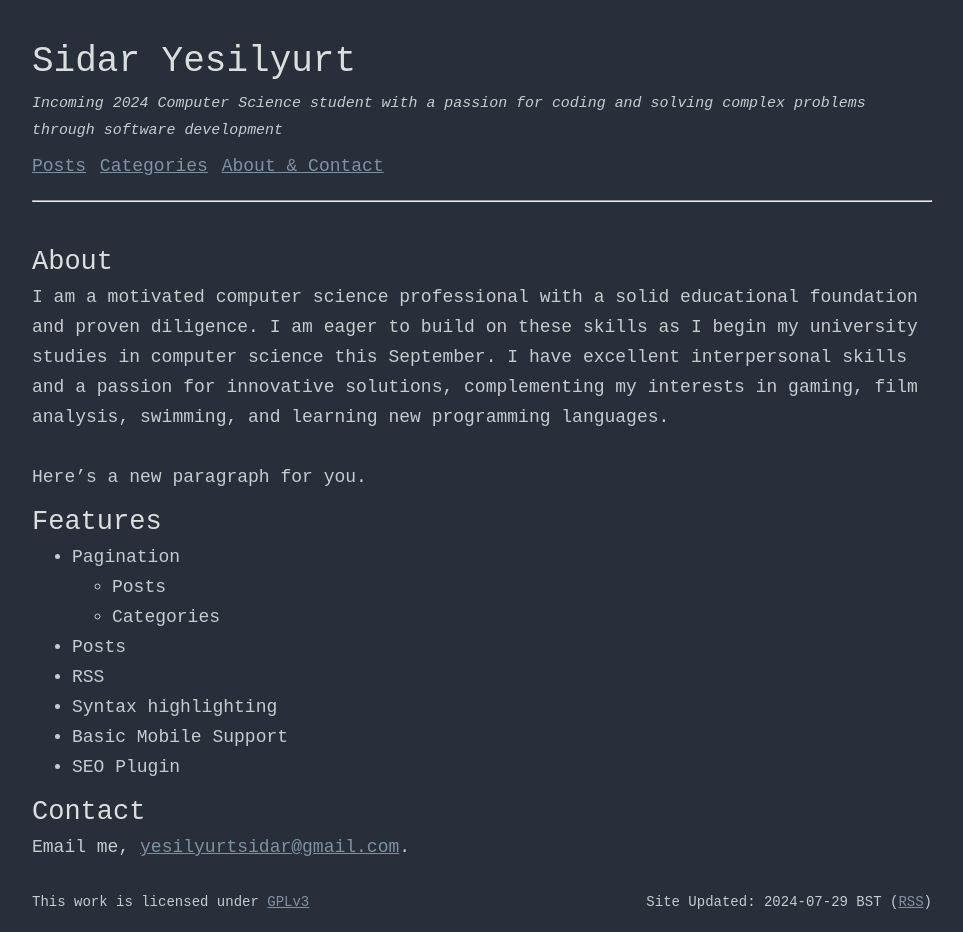
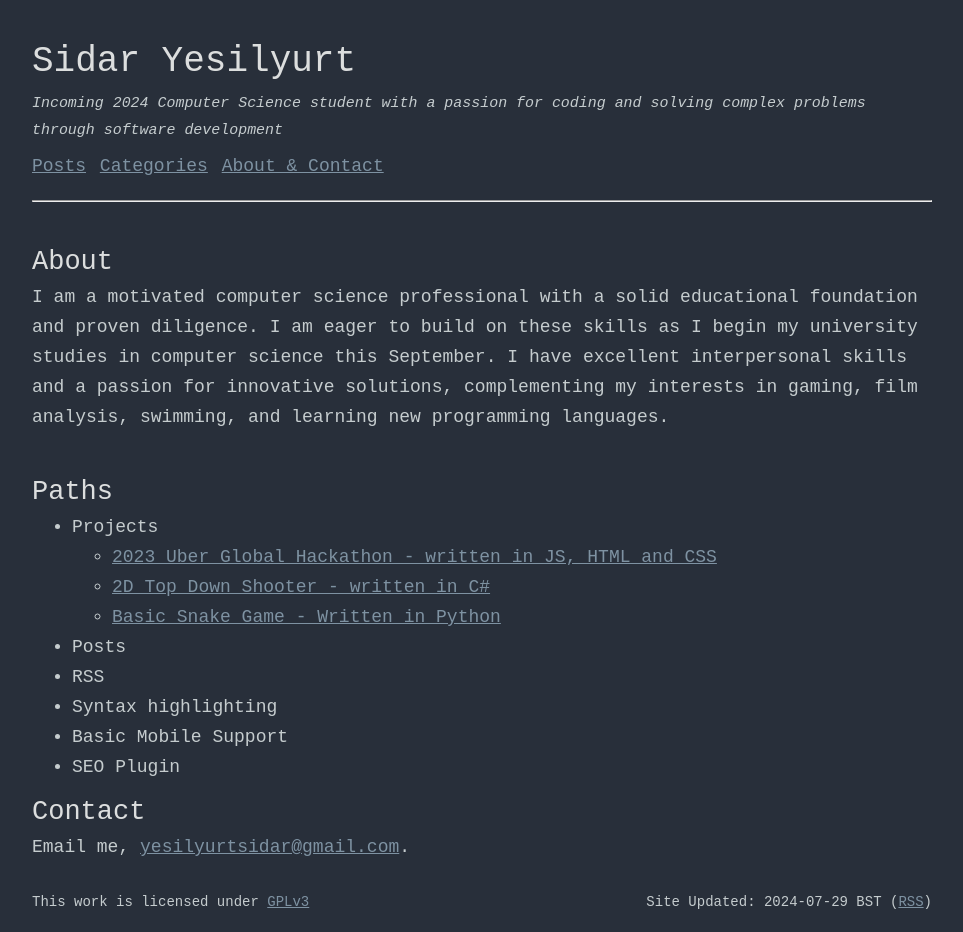
Before and after one commit to sidar-yesilyurt/sidar-yesilyurt.github.io, a Jekyll site: the page built from index.md, in a window 1280 px wide. Shown: the whole page, without its empty margins (158-1121 px from the left). Built offline with Jekyll 4.4.1, drawn with Linux system fonts in a browser that asks for light colours.

Commit message:
Update index.md

```diff
--- a/index.md
+++ b/index.md
@@ -7,12 +7,12 @@ title: Sidar Yesilyurt
 I am a motivated computer science professional with a solid educational foundation and proven diligence. I am eager to build on these skills as I begin my university studies in computer science this September. I have excellent interpersonal skills and a passion for innovative solutions, complementing my interests in gaming, film analysis, swimming, and learning new programming languages.
 
 <br>
-Here's a new paragraph for you.
 
-## Features
-- Pagination
-    - Posts
-    - Categories
+## Paths
+- Projects
+    - [2023 Uber Global Hackathon - written in JS, HTML and CSS](https://github.com/sidar-yesilyurt/405-Found)
+    - [2D Top Down Shooter - written in C#](https://github.com/sidar-yesilyurt/shooter-game)
+    - [Basic Snake Game - Written in Python](https://github.com/sidar-yesilyurt/SnakeGame)
 - Posts
 - RSS
 - Syntax highlighting
```
